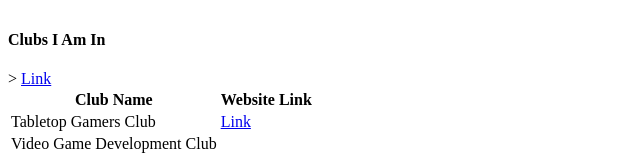
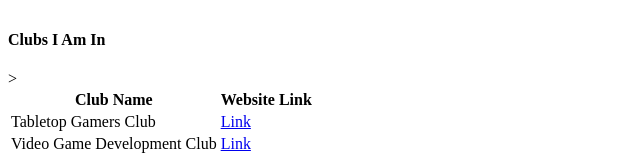
Before and after one commit to JosephMHouse/webpages, a plain HTML site: page index.html in a window 1280 px wide. Shown: the part 693-854 px from the top of the page, 0-640 px from the left. Drawn offline with Linux system fonts and the light colour scheme.

Commit message:
Update index.html

```diff
--- a/index.html
+++ b/index.html
@@ -51,8 +51,8 @@
         <h4>Clubs I Am In</h4>>
         <table>
             <tr> <th>Club Name</th> <th>Website Link</th> </tr>
-            <tr> <td>Tabletop Gamers Club</td> <td> <a href="https://orgs.ncsu.edu/tabletop/"_blank>Link</a> </td> </tr>
-            <tr> <td>Video Game Development Club</td> <a href="https://getinvolved.ncsu.edu/organization/vgdc"_blank>Link</a> </td> </tr>
+            <tr> <td>Tabletop Gamers Club</td> <td> <a href="https://orgs.ncsu.edu/tabletop/" target="_blank">Link</a> </td> </tr>
+            <tr> <td>Video Game Development Club</td> <td> <a href="https://getinvolved.ncsu.edu/organization/vgdc" target="_blank">Link</a> </td> </tr>
         </table>
     </body>
 
```
